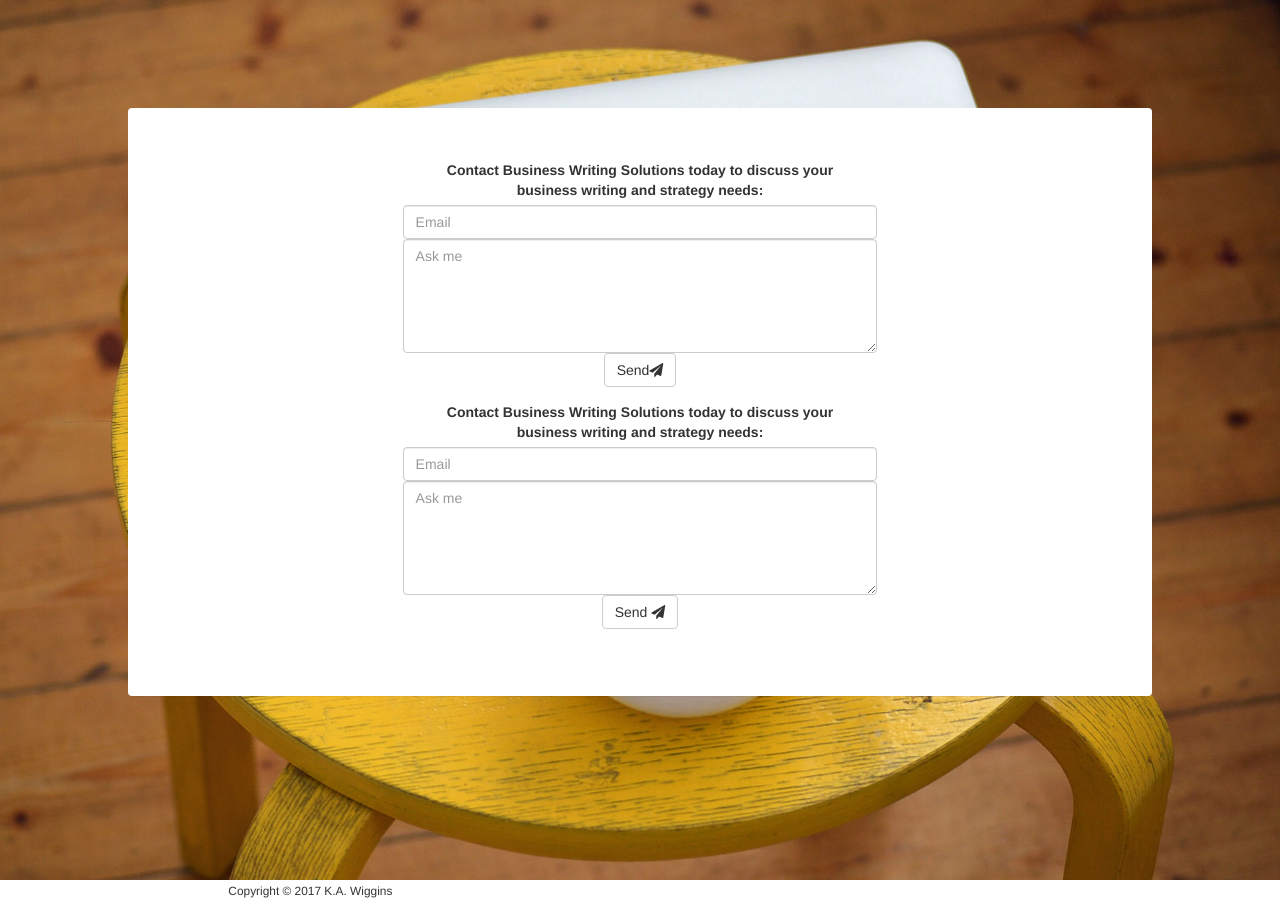
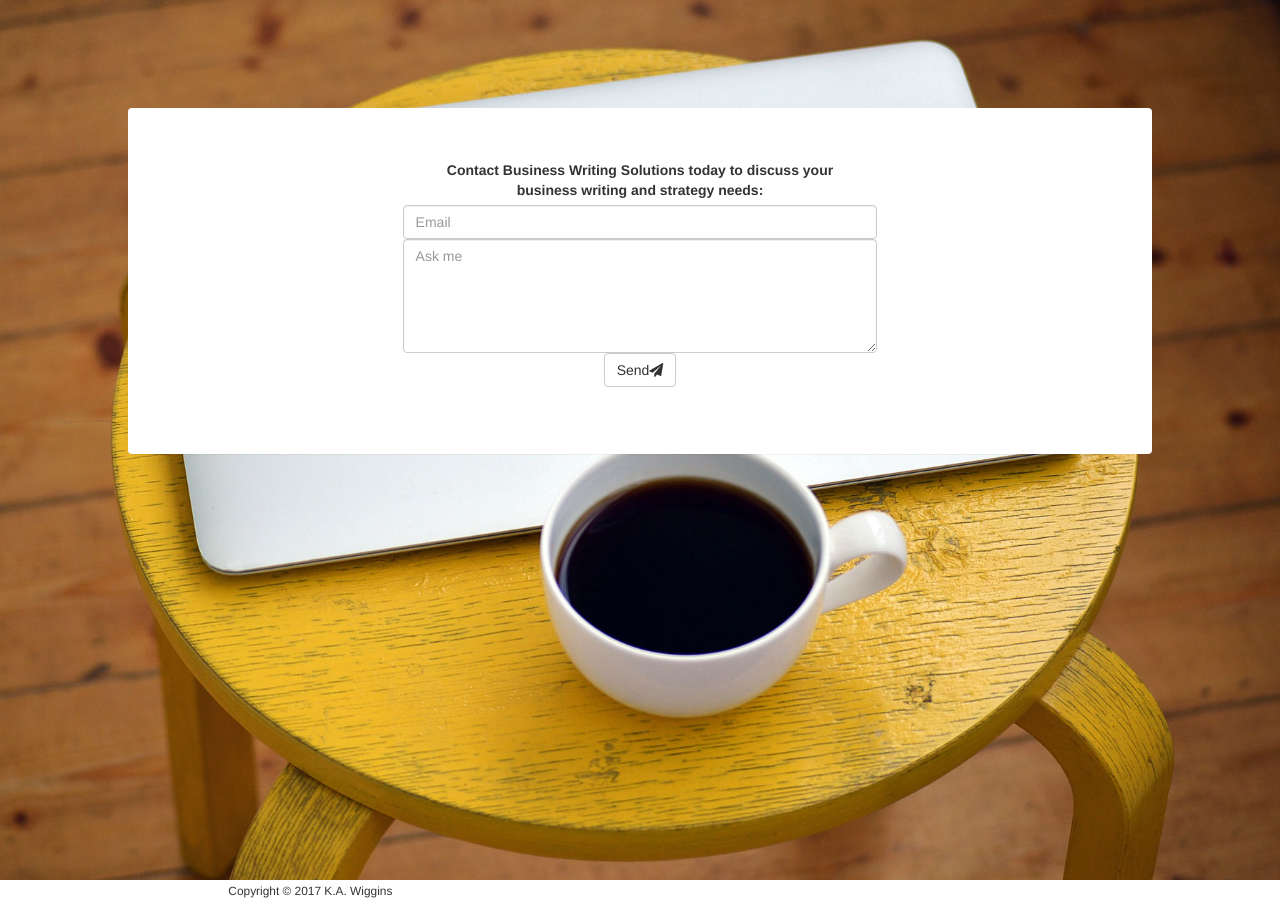
Before and after one commit to kaiewiggins/businesswriting, a Jekyll site: the page built from test.html, in a window 1280 px wide and 900 px high, scrolled down 3620 px. Built offline with Jekyll 4.4.1, drawn with Linux system fonts in a browser that asks for light colours; nearby versions of some CDN libraries.

Commit message:
Update test.html

```diff
--- a/test.html
+++ b/test.html
@@ -137,16 +137,6 @@ title: US and Canadian Business Writing Solutions
     <button type="submit" class="btn btn-default">Send<i class="fa fa-send"></i></button>
       </div><!--end form group-->
 </form>
-          <p></p>
-    <form class="form-horizontal" action="http://formspree.io/kaie.web@gmail.com" method="post" enctype="text/plain">
-      <label for="email-input">Contact Business Writing Solutions today to discuss your business writing and strategy needs:</label>
-      <div class="form-group">
-        <input type="email" name="_replyto" class="form-control" id="email-input" placeholder="Email"></input>
-    <textarea name ="message" class="form-control" rows="5" placeholder="Ask me"></textarea>
-      <button type="submit" value="send" class="btn btn-default">Send <i class="fa fa-send"></i></button>
-      <input type="hidden" name="_next" value="/thanks.html"/>
-      </div><!--end form group-->
-    </form>
     </div><!--end col-sm-6-->
     </div><!--end row-->
     </div><!--end text-center-->
```
